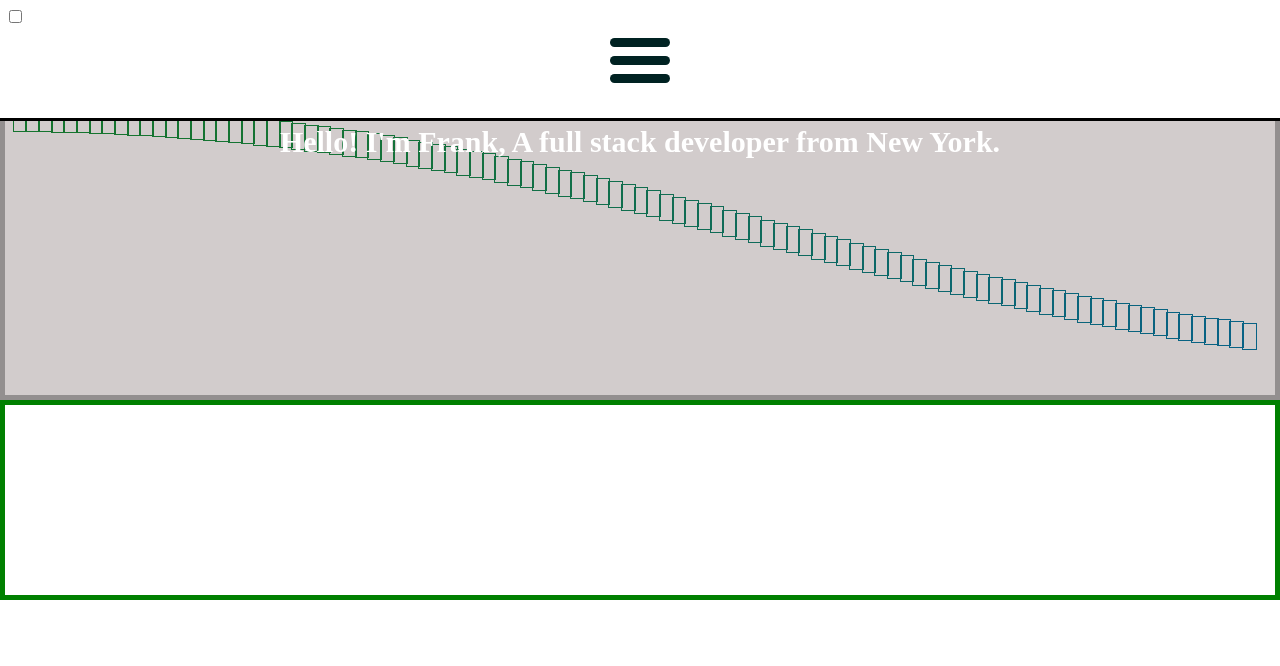
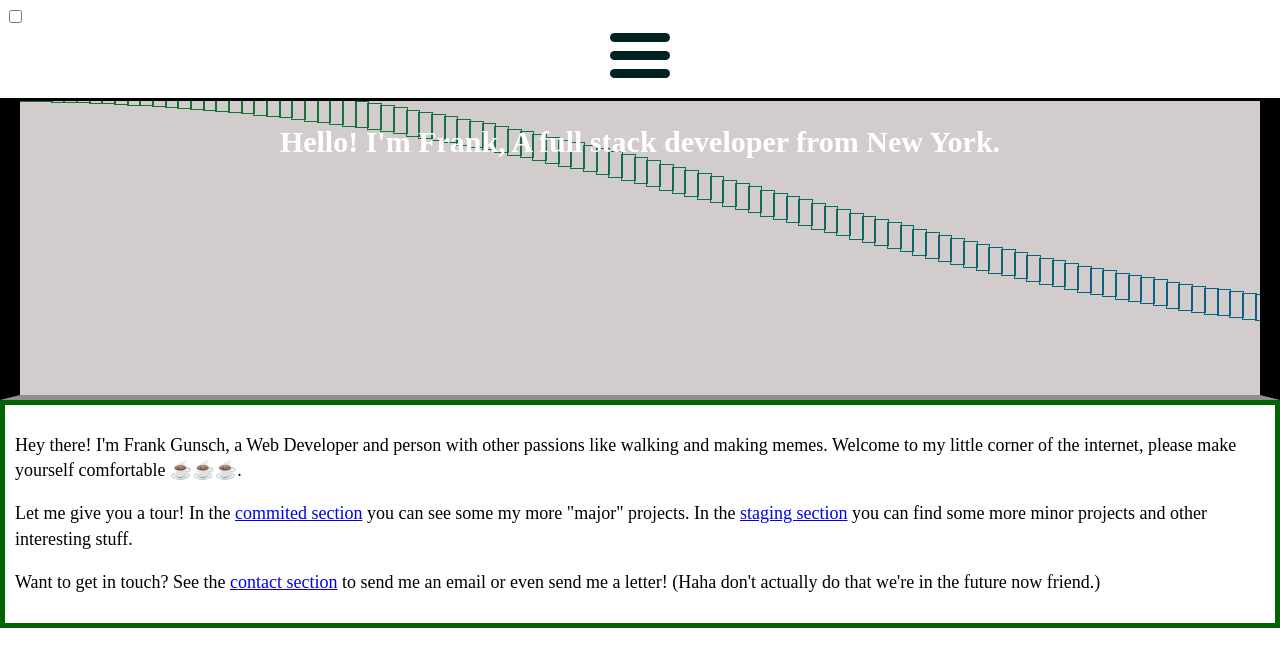
Before and after one commit to Yonkai/portfolio, a Next.js app: page / in a window 1280 px wide. Shown: the top 666 px of the page. Built offline with nearby package versions, Linux system fonts and the light colour scheme.

Commit message:
Add ExtendedIntroCard component

```diff
--- /dev/null
+++ b/components/ExtendedIntroCard.js
@@ -0,0 +1,57 @@
+import Link from 'next/link'
+
+const ExtendedIntroCard = () => {
+  return (
+    <section className='extended-intro-card'>
+      <p>
+      Hey there! I'm Frank Gunsch, a Web Developer and person with other
+      passions like walking and making memes. Welcome to my little corner
+      of the internet, please make yourself comfortable ☕☕☕.
+      </p>
+      <p>
+      Let me give you a tour! In the <Link href='/contact'><a href='/major'>commited section</a></Link> you
+      can see some my more "major" projects. In the <Link href='/minor' as='/staging'><a>staging section</a></Link> you
+      can find some more minor projects and other interesting stuff.
+      </p>
+      <p>
+      Want to get in touch? See the <Link href='/contact'><a>contact section</a></Link> to send me an email
+      or even send me a letter! (Haha don't actually do that we're in the future now friend.)
+      </p>
+      <style jsx>
+        {`
+            .extended-intro-card{
+                box-sizing:border-box;
+                width:100%;
+                border:solid darkgreen 5px;
+                background-color:white;
+                font-size:18px;
+                padding:10px;
+                line-height:1.4;
+            }
+
+            // inspiration for anchor styling: https://css-tricks.com/having-fun-with-link-hover-effects/
+              a {
+                background: linear-gradient(to bottom,#ff990052 0%,#ffedd3 100%);
+                background-position: 0 100%;
+                background-repeat: repeat-x;
+                background-size: 30px 30px;
+                color: #000;
+                text-decoration: none;
+                transition:background-size .5s;
+            }
+
+            a:hover {
+                background: linear-gradient(to bottom,#ff990052 0%,#ff110080 100%);
+                background-position: 0 100%;
+                background-size: 200px 0px;
+                background-repeat: repeat-x;
+                text-decoration: none;
+            }
+
+            `}
+      </style>
+    </section>
+  )
+}
+
+export default ExtendedIntroCard
--- a/components/NavMenu.js
+++ b/components/NavMenu.js
@@ -21,9 +21,9 @@ class NavMenu extends Component {
           {/* Uncontrolled component because of the form state */}
           <input type='checkbox' id='menu' />
           <label htmlFor='menu'>
-            <div className='nav-icon2-container'>
+            <div onClick={this.toggleMenuBool} className='nav-icon2-container'>
               {/* https://codepen.io/designcouch/pen/Atyop?editors=0100 */}
-              <div id='nav-icon2' className={this.state.menuToggle ? 'closed' : 'open'} onClick={this.toggleMenuBool}>
+              <div id='nav-icon2' className={this.state.menuToggle ? 'closed' : 'open'}>
                 <span />
                 <span />
                 <span />
@@ -128,8 +128,8 @@ class NavMenu extends Component {
 
                 .nav-icon2-container{
                   display:flex;
-                  margin-top:10px;
-                  margin-bottom:30px;
+                  margin-top:5px;
+                  margin-bottom:15px;
                 }
 
                 #nav-icon2 {
--- a/components/SimpleIntroCard.js
+++ b/components/SimpleIntroCard.js
@@ -9,6 +9,8 @@ const SimpleIntroCard = () => {
                 height:400px;
                 border:solid rgba(0,0,0,0.3) 5px;
                 background-color:rgba(30,0,0,0.2);
+                border-left:solid black 20px;
+                border-right:solid black 20px;
               }
               h1{
                 margin-top:120px;
--- a/components/Wave.js
+++ b/components/Wave.js
@@ -106,7 +106,7 @@ const Wave = () => {
 
             .wave-container{
                 position:absolute;
-                top:100px;
+                top:70px;
                 z-index:-1;
                 width:99%;
                 height:33%;
@@ -124,7 +124,6 @@ const Wave = () => {
                 top: 25px;
                 width: 1%;
                 height: 25px;
-                display:none;
             }
 
             .block_2 {
@@ -1313,7 +1312,7 @@ const Wave = () => {
                 top: 25px;
                 width: 1%;
                 height: 25px;
-                display:none;
+
             }
 
           @keyframes wave {
--- a/pages/index.js
+++ b/pages/index.js
@@ -1,13 +1,14 @@
 import NavMenu from '../components/NavMenu.js'
 import Wave from '../components/Wave.js'
 import SimpleIntroCard from '../components/SimpleIntroCard'
+import ExtendedIntroCard from '../components/ExtendedIntroCard'
 
 const Index = () => (
   <>
     <NavMenu />
     <Wave />
     <SimpleIntroCard />
-    <div className='returned-flow' />
+    <ExtendedIntroCard />
 
     <style global jsx>
       {`
@@ -16,17 +17,11 @@ const Index = () => (
           // Forest theme
           background-color:#011;
         }
-
-        .returned-flow{
-          box-sizing:border-box;
-          width:100%;
-          height:200px;
-          border:solid green 5px;
-          background-color:white;
-        }
       `}
     </style>
   </>
 )
 
 export default Index
+
+// Query data information for seasons based themeing
```
